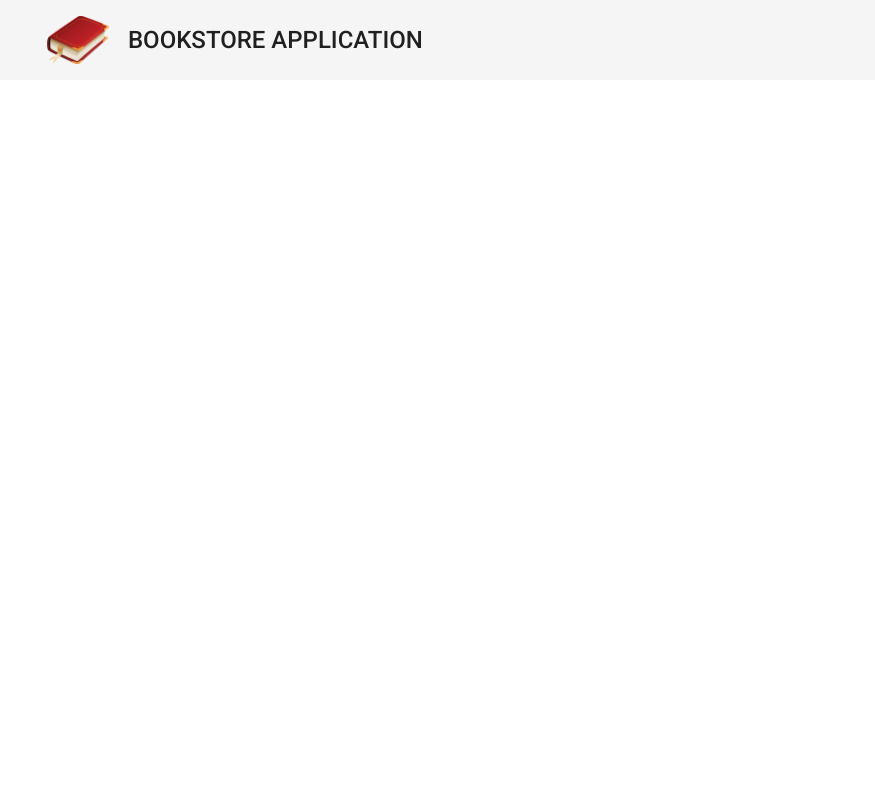
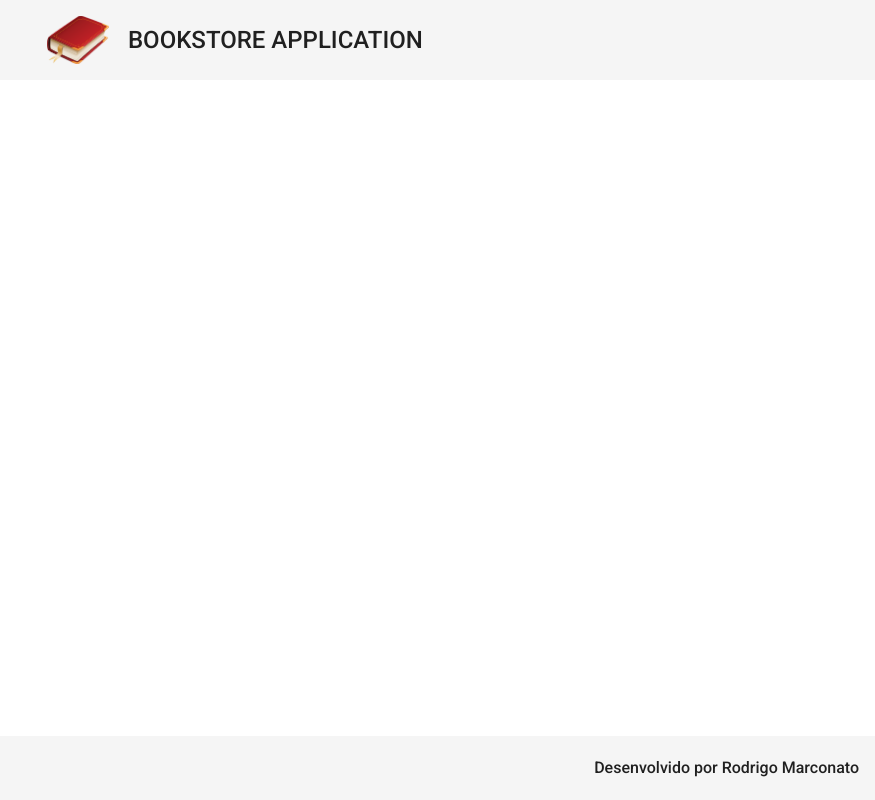
Before and after one commit to marconato/bookstore-front, an Angular app: page / in a window 1280 px wide. Shown: the whole page, without its empty margins (405-1280 px from the left). Built offline with nearby package versions, Linux system fonts and the light colour scheme.

Commit message:
adicionado o footer do projeto

```diff
--- a/src/app/app.component.html
+++ b/src/app/app.component.html
@@ -1 +1,2 @@
 <app-header></app-header>
+<app-footer></app-footer>
--- a/src/app/app.module.ts
+++ b/src/app/app.module.ts
@@ -7,11 +7,13 @@
 import { HeaderComponent } from './components/template/header/header.component';
 
 import { MatToolbarModule } from '@angular/material/toolbar';
+import { FooterComponent } from './components/template/footer/footer.component';
 
 @NgModule({
   declarations: [
     AppComponent,
-    HeaderComponent
+    HeaderComponent,
+    FooterComponent
   ],
   imports: [
     BrowserModule,
--- /dev/null
+++ b/src/app/components/template/footer/footer.component.css
@@ -0,0 +1,6 @@
+.footer {
+    position: fixed;
+    bottom: 0;
+    justify-content: flex-end;
+    font-size: 1rem;
+}
--- /dev/null
+++ b/src/app/components/template/footer/footer.component.html
@@ -0,0 +1,5 @@
+<mat-toolbar class="footer">
+    <span>
+        Desenvolvido por Rodrigo Marconato
+    </span>
+</mat-toolbar>
--- /dev/null
+++ b/src/app/components/template/footer/footer.component.ts
@@ -0,0 +1,15 @@
+import { Component, OnInit } from '@angular/core';
+
+@Component({
+  selector: 'app-footer',
+  templateUrl: './footer.component.html',
+  styleUrls: ['./footer.component.css']
+})
+export class FooterComponent implements OnInit {
+
+  constructor() { }
+
+  ngOnInit(): void {
+  }
+
+}
--- a/src/app/components/template/header/header.component.html
+++ b/src/app/components/template/header/header.component.html
@@ -5,5 +5,4 @@
     <span>
         <h1>BOOKSTORE APPLICATION</h1>
     </span>
-
 </mat-toolbar>
```
